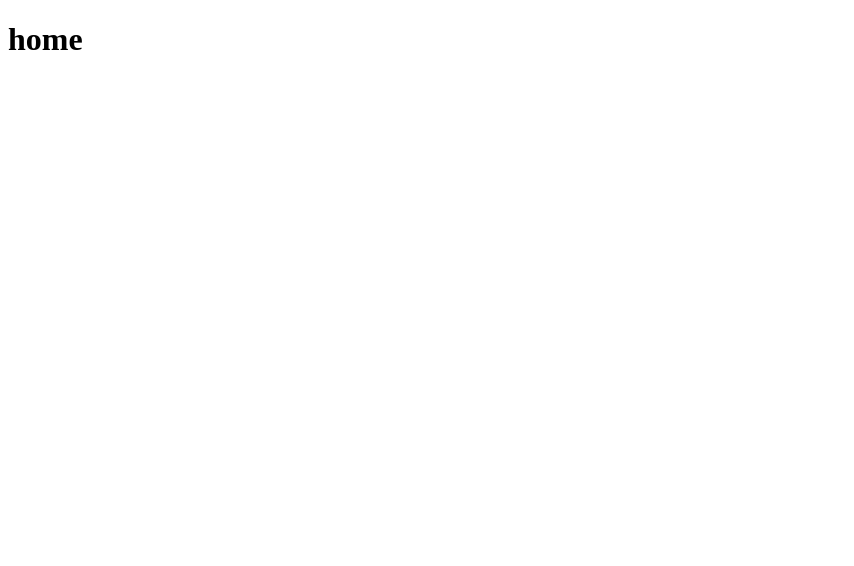
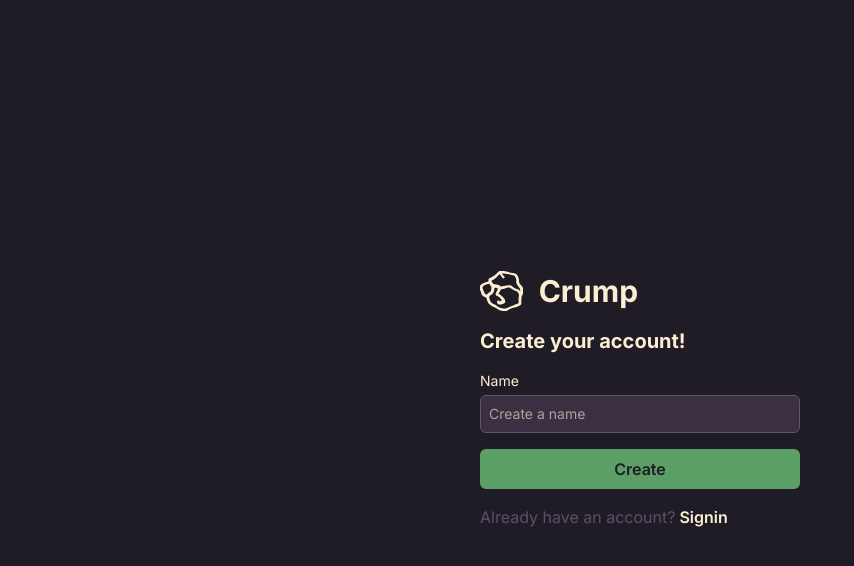
Before and after one commit to nothiaki/crump, a React (Vite) app in the folder client/: page / in a window 1280 px wide. Shown: the top 566 px of the page, without its empty margins (0-854 px from the left). Built offline with nearby package versions, Linux system fonts and the light colour scheme.

Commit message:
feat: signin page

```diff
--- a/client/package.json
+++ b/client/package.json
@@ -7,7 +7,6 @@
     "dev": "vite",
     "build": "tsc -b && vite build"
   },
-  "type": "module",
   "dependencies": {
     "react": "^18.3.1",
     "react-dom": "^18.3.1",
--- a/client/src/components/ui/logo/logo-title.tsx
+++ b/client/src/components/ui/logo/logo-title.tsx
@@ -4,7 +4,7 @@ export function LogoTitle() {
   return (
     <>
       <div className="text-text-100 flex items-center gap-4">
-        <img src={logo} alt="crump-logo" className="h-12" />
+        <img src={logo} alt="crump-logo" className="h-10" />
         <h1 className="text-3xl font-bold">Crump</h1>
       </div>
     </>
--- a/client/src/main.tsx
+++ b/client/src/main.tsx
@@ -1,12 +1,13 @@
 import { StrictMode } from "react"
 import { createRoot } from "react-dom/client"
 import { createBrowserRouter, RouterProvider } from "react-router-dom"
-import { Home } from "./pages/home"
+import { Up } from "./pages/up"
+import "./styles.css"
 
 const router = createBrowserRouter([
   {
     path: "/",
-    element: <Home />,
+    element: <Up />,
   }
 ]);
 
--- a/client/src/pages/home.tsx
+++ /dev/null
@@ -1,7 +0,0 @@
-export function Home() {
-  return (
-    <>
-      <h1>home</h1>
-    </>
-  )
-}
--- /dev/null
+++ b/client/src/pages/up.tsx
@@ -0,0 +1,32 @@
+import { LogoTitle } from "../components/ui/logo/logo-title"
+
+export function Up() {
+  return (
+    <>
+      <div className="h-screen flex items-center justify-center bg-prim-900 text-text-100">
+        <main className="flex flex-col gap-4 md:w-1/4">
+          <LogoTitle />
+          <h2 className="text-xl font-bold">Create your account!</h2>
+
+          <form className="flex flex-col gap-4">
+            <div className="flex flex-col gap-1">
+              <label htmlFor="name" className="text-sm">Name</label>
+              <input type="text" placeholder="Create a name" id="name"
+                className="p-2 bg-prim-700 text-sm rounded-md border border-input-border
+                  outline-none placeholder-text-100 placeholder-opacity-60"
+              />
+            </div>
+
+            <input type="submit" value="Create"
+              className="p-2 bg-success-400 rounded-md text-prim-900 font-semibold"
+            />
+          </form>
+          <p className="text-prim-400">
+            Already have an account?
+            <a href="#" target="_self" className="text-text-100 font-semibold"> Signin</a>
+          </p>
+        </main>
+      </div>
+    </>
+  )
+}
--- a/client/tailwind.config.ts
+++ b/client/tailwind.config.ts
@@ -5,7 +5,11 @@ export default {
   theme: {
     colors: {
       "prim-900": "#201C26",
-      "text-100": "#FBEED3"
+      "prim-700": "#3B2F42",
+      "prim-400": "#644B6C",
+      "text-100": "#FBEED3",
+      "success-400": "#5B9F66",
+      "input-border": "#5E5765"
     },
     extend: {},
   },
```
